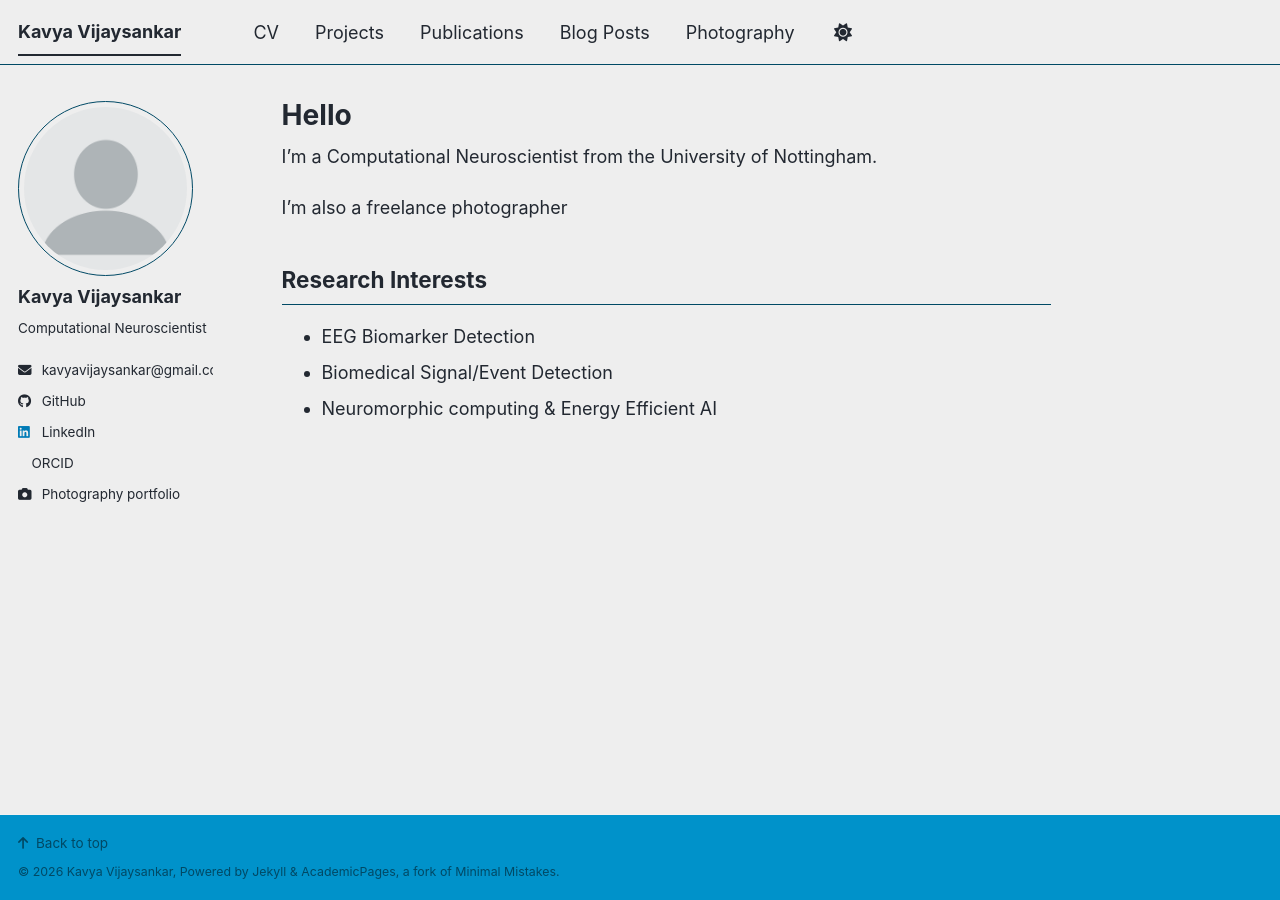
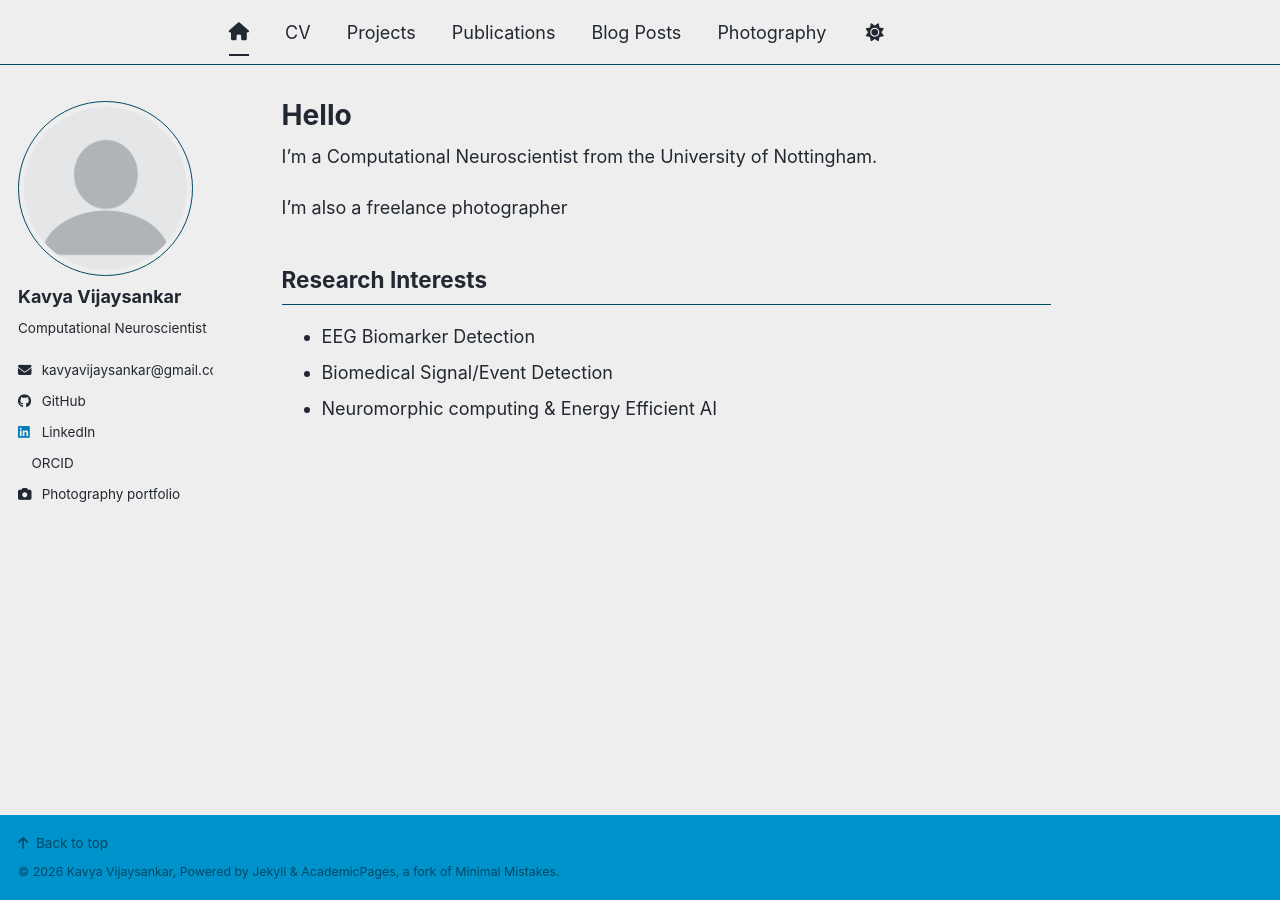
Before and after one commit to kavyavijaysankar/kavyavijaysankar.github.io, a Jekyll site: the page built from _pages/about.md, in a window 1280 px wide. Built offline with Jekyll 4.4.1, drawn with Linux system fonts in a browser that asks for light colours; a style sheet for code colours, icons or effects is not loaded.

Commit message:
home navigation

```diff
--- a/_includes/masthead.html
+++ b/_includes/masthead.html
@@ -5,8 +5,8 @@
       <nav id="site-nav" class="greedy-nav">
         <button><span class="navicon"></span></button>
         <ul class="visible-links">
-          <li class="masthead__menu-item masthead__menu-item--lg persist {% if page.url == '/' or page.url == '/index.html' %}selected{% endif %}">
-            <a href="{{ base_path }}/">{{ site.title }}</a>
+          <li class="masthead__menu-item masthead__menu-item--home persist {% if page.url == '/' or page.url == '/index.html' %}selected{% endif %}">
+            <a href="{{ base_path }}/" title="Home" aria-label="Home"><i class="fas fa-house" aria-hidden="true"></i></a>
           </li>
           {% for link in site.data.navigation.main %}
             {% if link.url contains 'http' %}
--- a/_sass/layout/_masthead.scss
+++ b/_sass/layout/_masthead.scss
@@ -66,6 +66,16 @@
   }
 }
 
+/* The site title used to occupy the first slot; its width happened to push the rest of
+   the nav clear of the sidebar. It is now a home icon, so that offset has to be stated
+   explicitly: 15.2542% (sidebar width) + 1.6949% (gutter), the same grid columns the
+   sidebar uses. Only applied from $large up, which is where the sidebar sits alongside. */
+.greedy-nav .visible-links {
+  @include breakpoint($large) {
+    padding-left: 16.9491525423%;
+  }
+}
+
 .masthead__menu-item.selected a {
   color: var(--global-text-color);
   font-weight: 700;
```
